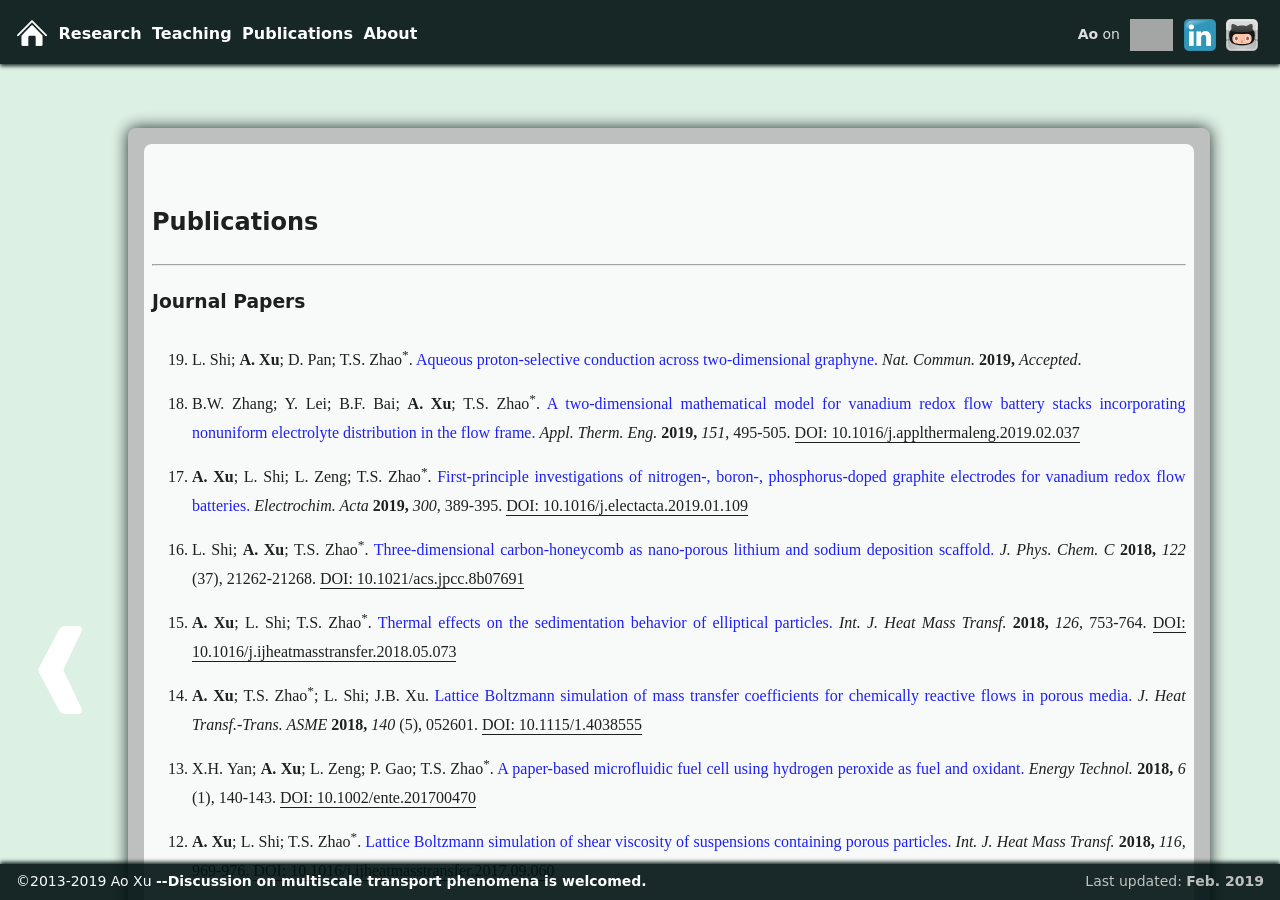
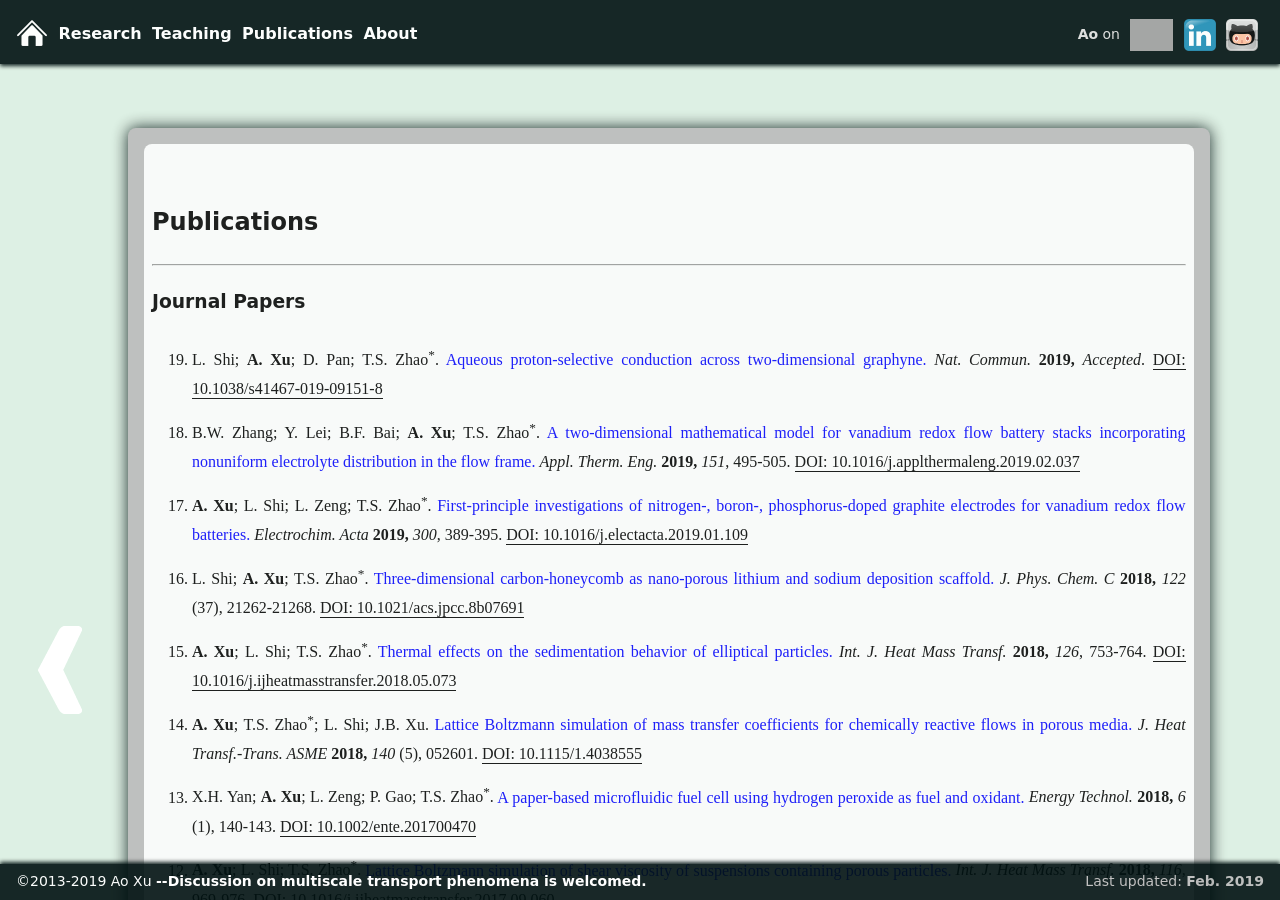
Before and after one commit to xuaoxiqi/xuaoxiqi.github.io, a Jekyll site: the page built from publications.html, in a window 1280 px wide and 900 px high. Built offline with Jekyll 4.4.1, drawn with Linux system fonts in a browser that asks for light colours; some web fonts are replaced; grey boxes are pictures that could not be loaded.

Commit message:
update publication

```diff
--- a/publications.html
+++ b/publications.html
@@ -23,6 +23,7 @@ title: Publications
         <li class="liPublications"> L. Shi; <b>A. Xu</b>; D. Pan; T.S. Zhao<sup>*</sup>.
         <a class="publications" href="#">Aqueous proton-selective conduction across two-dimensional graphyne.</a>
         <i>Nat. Commun.</i> <b>2019,</b> <i>Accepted</i>.
+        <a href="https://doi.org/10.1038/s41467-019-09151-8" target="_blank">DOI: 10.1038/s41467-019-09151-8</a>
         </li>
 
         <!--018-->
```
